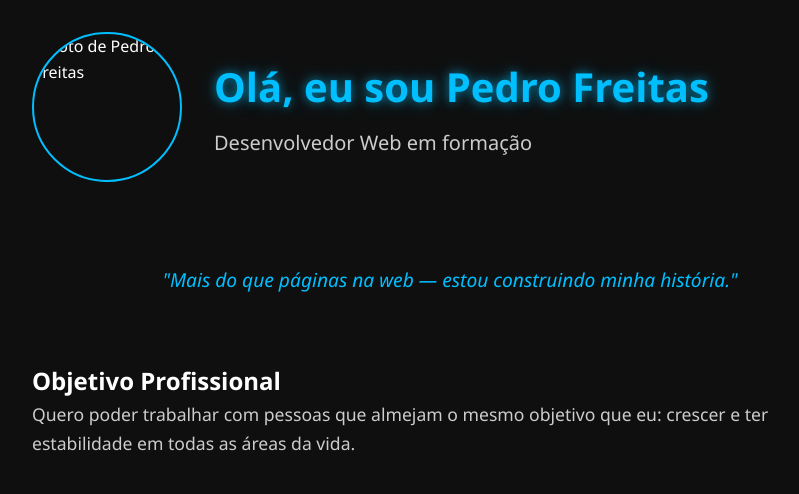
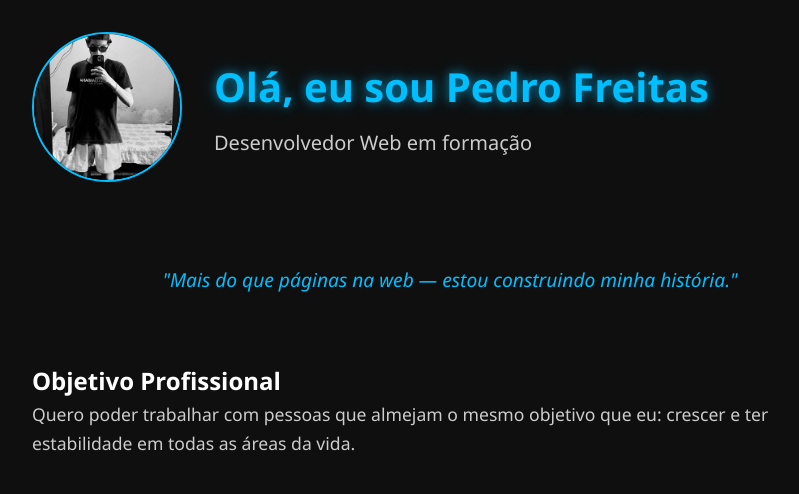
Before and after one commit to Freitas-front/portfolio, a plain HTML site: page index.html in a window 1280 px wide. Shown: the top 494 px of the page, without its empty margins (190-989 px from the left). Drawn offline with nearby package versions, Linux system fonts and the light colour scheme.

Commit message:
Update index.html

```diff
--- a/index.html
+++ b/index.html
@@ -14,7 +14,7 @@
 
     <!-- Seção Hero -->
     <section class="hero">
-      <img src="img/pedro.jpg" alt="Foto de Pedro Freitas" class="profile-pic" />
+      <img src="pedro.jpg" alt="Foto de Pedro Freitas" class="profile-pic" />
       <div class="hero-text">
         <h1>Olá, eu sou Pedro Freitas</h1>
         <p>Desenvolvedor Web em formação</p>
```
